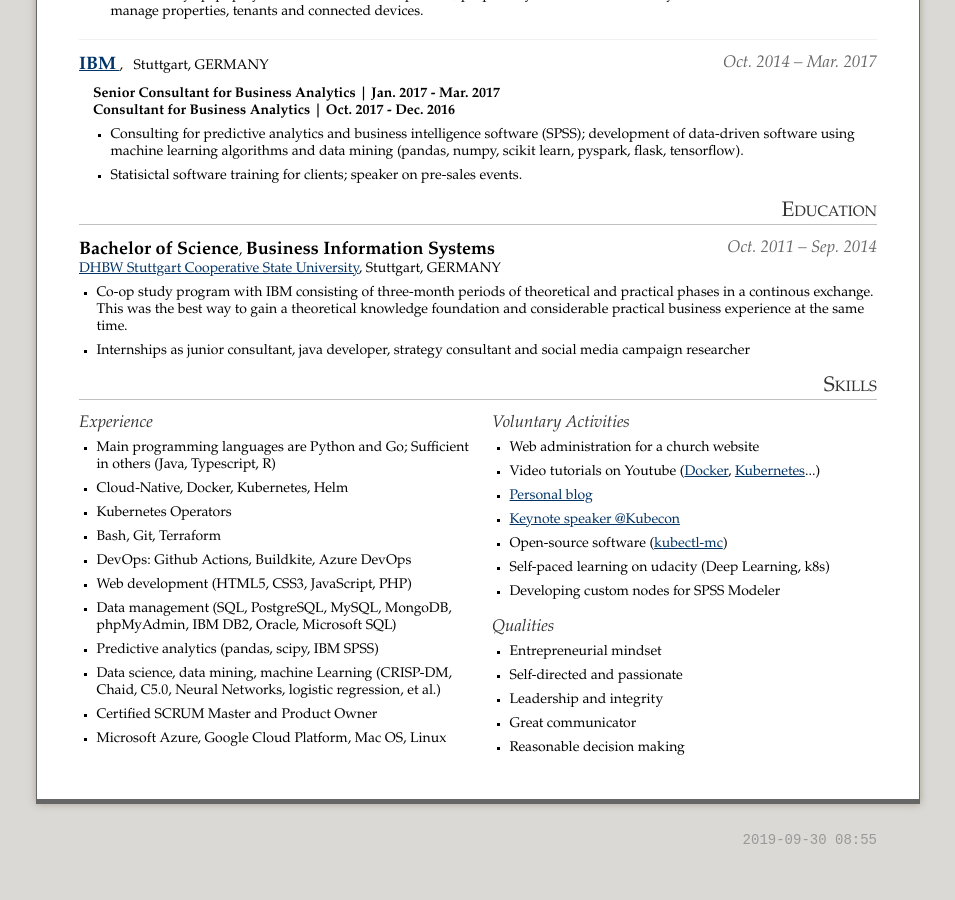
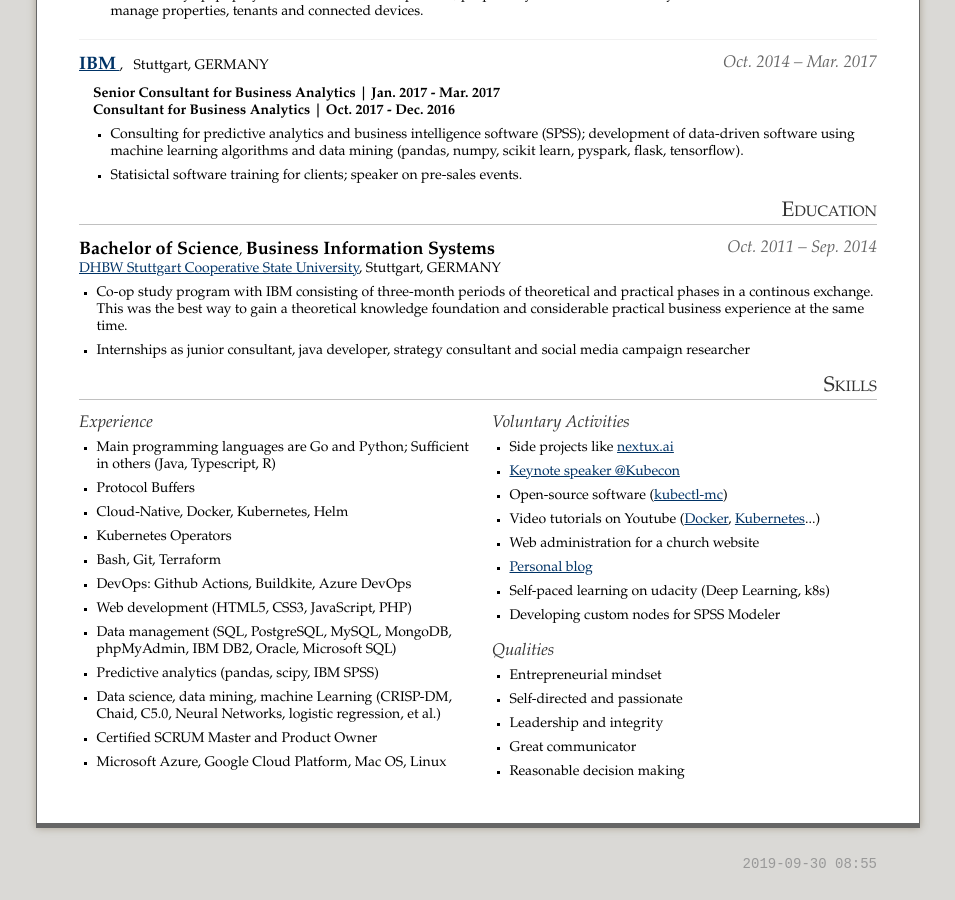
Before and after one commit to jonnylangefeld/jonnylangefeld.com, a Jekyll site: the page cv/cv.html, which Jekyll copies as it is, in a window 1280 px wide and 900 px high, scrolled down 1397 px. Shown: the whole window, without its empty margins (162-1117 px from the left). Built offline with Jekyll 4.4.1, drawn with Linux system fonts in a browser that asks for light colours; some web fonts are replaced; before the commit the page ends 2273 px from its top, so only the background shows below that.

Commit message:
small updates

```diff
--- a/cv/cv.html
+++ b/cv/cv.html
@@ -278,7 +278,8 @@
         <li title="Fluency, Languages, Technologies, APIs" class="Competencies">
           <h3 class="CompetencyHeading">Experience</h3>
           <ul class="CompetencyList">
-            <li>Main programming languages are Python and Go; Sufficient in others (Java, Typescript, R)</li>
+            <li>Main programming languages are Go and Python; Sufficient in others (Java, Typescript, R)</li>
+            <li>Protocol Buffers</li>
             <li>Cloud-Native, Docker, Kubernetes, Helm</li>
             <li>Kubernetes Operators</li>
             <li>Bash, Git, Terraform</li>
@@ -294,14 +295,15 @@
         <li title="Concepts, Theory, Interests" class="Competencies">
           <h3 class="CompetencyHeading">Voluntary Activities</h3>
           <ul class="CompetencyList">
-            <li>Web administration for a church website</li>
+            <li>Side projects like <a href="https://nextux.ai">nextux.ai</a></li>
+            <li><a href="https://www.youtube.com/watch?v=DWFzChxXXrU&t=1941s">Keynote speaker @Kubecon</a></li>
+            <li>Open-source software (<a href="https://github.com/jonnylangefeld/kubectl-mc">kubectl-mc</a>)</li>
             <li>
               Video tutorials on Youtube (<a href="https://www.youtube.com/watch?v=JprTjTViaEA">Docker</a>,
               <a href="https://www.youtube.com/watch?v=f4Ynjl_JIm0">Kubernetes</a>...)
             </li>
+            <li>Web administration for a church website</li>
             <li><a href="https://jonnylangefeld.com">Personal blog</a></li>
-            <li><a href="https://www.youtube.com/watch?v=DWFzChxXXrU&t=1941s">Keynote speaker @Kubecon</a></li>
-            <li>Open-source software (<a href="https://github.com/jonnylangefeld/kubectl-mc">kubectl-mc</a>)</li>
             <li>Self-paced learning on udacity (Deep Learning, k8s)</li>
             <li>Developing custom nodes for SPSS Modeler</li>
           </ul>
```
Also changed, not shown: 1 other file.
